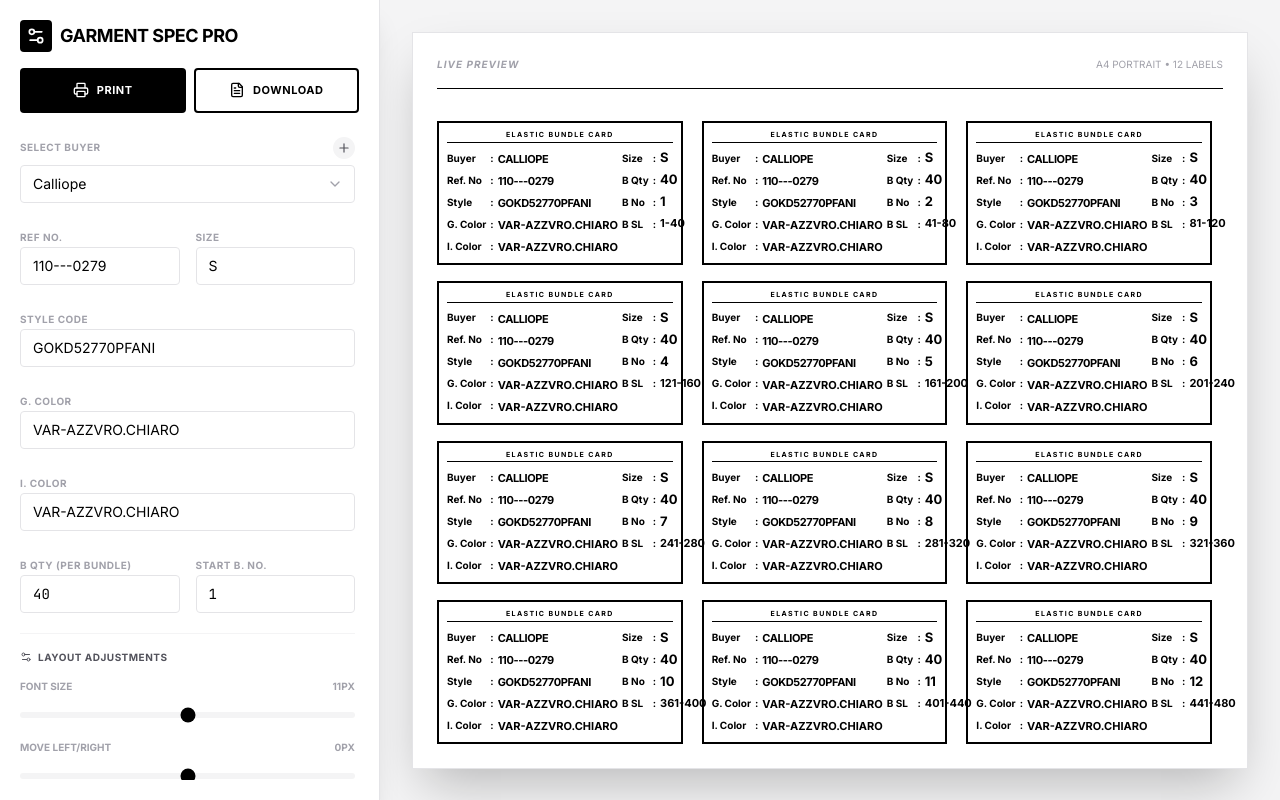
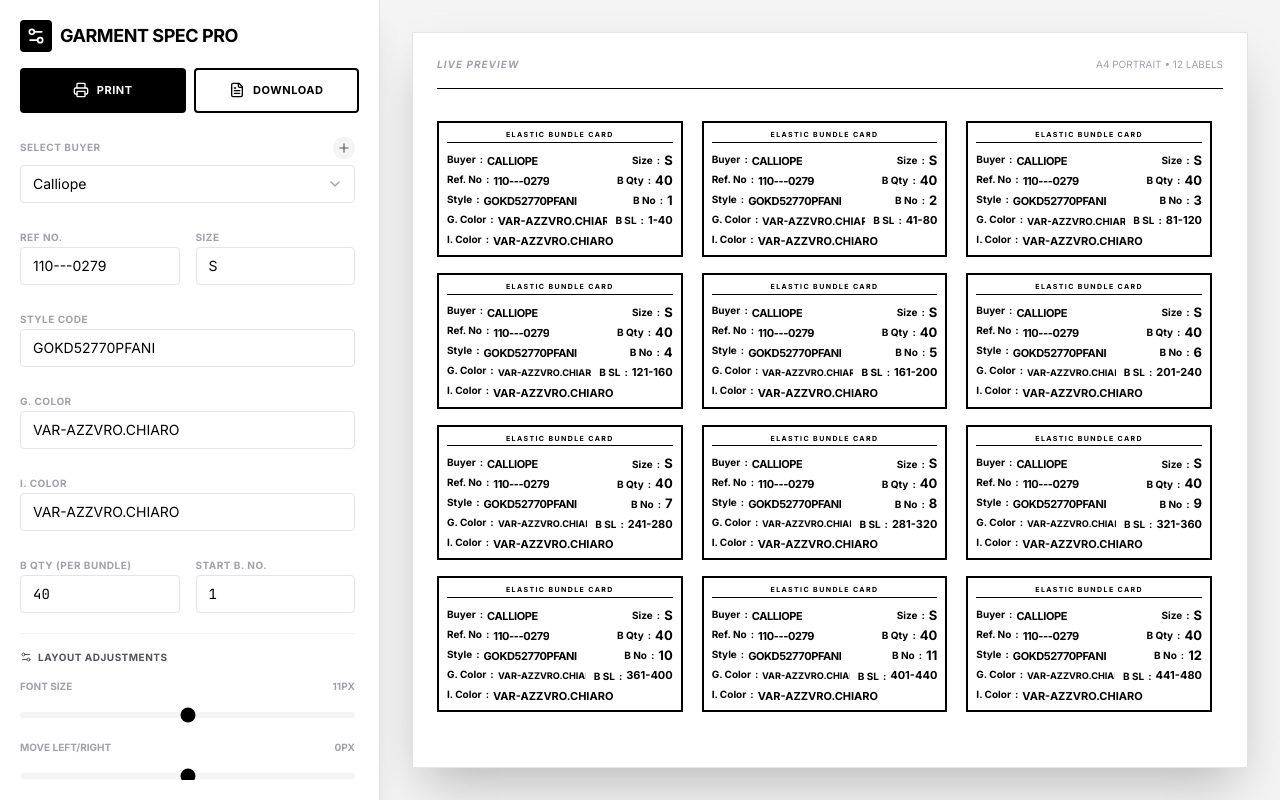
Before and after one commit to mdsumonalicse/WS, a React (Vite) app: page / in a window 1280 px wide. Built offline with nearby package versions, Linux system fonts and the light colour scheme.

Commit message:
fix: Refine card styling and layout
Adjust padding, line-height, and borders for better visual presentation and to prevent text clipping. Introduce flexbox and overflow properties to better manage content within the card. Update header styles for improved contrast and spacing.

```diff
--- a/src/App.tsx
+++ b/src/App.tsx
@@ -201,16 +201,19 @@ export default function App() {
                 background: #ffffff !important;
                 font-family: ui-sans-serif, system-ui, -apple-system, sans-serif !important;
                 page-break-inside: avoid !important;
-                line-height: 1.2 !important;
-                padding-top: 2mm !important; /* Increased to prevent top text cutting */
+                line-height: 1.1 !important;
+                padding: 3mm 2mm 2mm 2mm !important; /* Top padding to prevent cutting */
+                display: flex !important;
+                flex-direction: column !important;
+                overflow: hidden !important; /* Prevent content from leaking out of the card border */
               }
 
               .card-header {
-                border-bottom: 1px solid rgba(0,0,0,0.06) !important; /* Lighter "zapca" underline */
-                margin-bottom: 2mm !important;
-                padding-bottom: 0.5mm !important;
+                border-bottom: 1px solid #e5e7eb !important; /* Fixed "zapca" (faded) color */
+                margin-bottom: 1.5mm !important;
+                padding-bottom: 1mm !important;
                 display: block !important;
-                color: rgba(0,0,0,0.8) !important; /* Slightly faded text for the secondary title */
+                color: #4b5563 !important; /* Slightly faded text */
               }
 
               .font-bold { font-weight: 700 !important; }
--- a/src/components/ProductionCard.tsx
+++ b/src/components/ProductionCard.tsx
@@ -56,58 +56,84 @@ export const ProductionCard: React.FC<ProductionCardProps> = ({ data, styleConfi
         width: '65mm'
       }}
     >
-      <div className="card-header text-center w-full font-bold uppercase tracking-[0.2em] mb-1.5 border-b border-[rgba(0,0,0,0.1)] pb-0.5" style={{ fontSize: `${Math.max(6, (styleConfig?.fontSize ?? 10) - 4)}px` }}>
+      <div className="card-header text-center w-full font-bold uppercase tracking-[0.2em] mb-2 border-b border-black/10 pb-0.5" style={{ fontSize: `${Math.max(6, (styleConfig?.fontSize ?? 10) - 4)}px` }}>
         Elastic Bundle Card
       </div>
       <div
-        className="grid grid-cols-[max-content_min-content_1fr_max-content_min-content_auto] gap-x-1 gap-y-1 items-center"
+        className="space-y-1"
         style={{ transform: `translateX(${xOffset}px)` }}
       >
-        {/* Row 1 */}
-        <div className="font-bold whitespace-nowrap" style={{ fontSize: `${labelSize}px` }}>Buyer</div>
-        <div className="font-bold" style={{ fontSize: `${labelSize}px` }}>:</div>
-        <div className="uppercase tracking-tight font-bold self-end pb-0.5">
-          <AutoShrink text={data.buyer} fontSize={valueSize} />
+        {/* Row 1: Buyer & Size */}
+        <div className="flex items-end gap-1 overflow-hidden">
+          <div className="flex items-center gap-1 min-w-0 flex-1">
+            <span className="font-bold whitespace-nowrap shrink-0" style={{ fontSize: `${labelSize}px` }}>Buyer</span>
+            <span className="font-bold shrink-0" style={{ fontSize: `${labelSize}px` }}>:</span>
+            <div className="uppercase tracking-tight font-bold overflow-hidden">
+              <AutoShrink text={data.buyer} fontSize={valueSize} />
+            </div>
+          </div>
+          <div className="flex items-center gap-1 shrink-0 ml-1">
+            <span className="font-bold whitespace-nowrap" style={{ fontSize: `${labelSize}px` }}>Size</span>
+            <span className="font-bold" style={{ fontSize: `${labelSize}px` }}>:</span>
+            <span className="font-bold leading-none" style={{ fontSize: `${bigValueSize}px` }}>{data.size}</span>
+          </div>
         </div>
-        <div className="font-bold whitespace-nowrap" style={{ fontSize: `${labelSize}px` }}>Size</div>
-        <div className="font-bold" style={{ fontSize: `${labelSize}px` }}>:</div>
-        <div className="font-bold leading-none" style={{ fontSize: `${bigValueSize}px` }}>{data.size}</div>
 
-        {/* Row 2 */}
-        <div className="font-bold whitespace-nowrap" style={{ fontSize: `${labelSize}px` }}>Ref. No</div>
-        <div className="font-bold" style={{ fontSize: `${labelSize}px` }}>:</div>
-        <div className="uppercase tracking-tight font-bold self-end pb-0.5">
-          <AutoShrink text={data.refNo} fontSize={valueSize} />
+        {/* Row 2: Ref No & B Qty */}
+        <div className="flex items-end gap-1 overflow-hidden">
+          <div className="flex items-center gap-1 min-w-0 flex-1">
+            <span className="font-bold whitespace-nowrap shrink-0" style={{ fontSize: `${labelSize}px` }}>Ref. No</span>
+            <span className="font-bold shrink-0" style={{ fontSize: `${labelSize}px` }}>:</span>
+            <div className="uppercase tracking-tight font-bold overflow-hidden">
+              <AutoShrink text={data.refNo} fontSize={valueSize} />
+            </div>
+          </div>
+          <div className="flex items-center gap-1 shrink-0 ml-1">
+            <span className="font-bold whitespace-nowrap" style={{ fontSize: `${labelSize}px` }}>B Qty</span>
+            <span className="font-bold" style={{ fontSize: `${labelSize}px` }}>:</span>
+            <span className="font-bold leading-none" style={{ fontSize: `${bigValueSize}px` }}>{data.bQty}</span>
+          </div>
         </div>
-        <div className="font-bold whitespace-nowrap" style={{ fontSize: `${labelSize}px` }}>B Qty</div>
-        <div className="font-bold" style={{ fontSize: `${labelSize}px` }}>:</div>
-        <div className="font-bold leading-none" style={{ fontSize: `${bigValueSize}px` }}>{data.bQty}</div>
 
-        {/* Row 3 */}
-        <div className="font-bold whitespace-nowrap" style={{ fontSize: `${labelSize}px` }}>Style</div>
-        <div className="font-bold" style={{ fontSize: `${labelSize}px` }}>:</div>
-        <div className="uppercase tracking-tight font-bold self-end pb-0.5">
-          <AutoShrink text={data.style} fontSize={valueSize} />
+        {/* Row 3: Style & B No */}
+        <div className="flex items-end gap-1 overflow-hidden">
+          <div className="flex items-center gap-1 min-w-0 flex-1">
+            <span className="font-bold whitespace-nowrap shrink-0" style={{ fontSize: `${labelSize}px` }}>Style</span>
+            <span className="font-bold shrink-0" style={{ fontSize: `${labelSize}px` }}>:</span>
+            <div className="uppercase tracking-tight font-bold overflow-hidden">
+              <AutoShrink text={data.style} fontSize={valueSize} />
+            </div>
+          </div>
+          <div className="flex items-center gap-1 shrink-0 ml-1">
+            <span className="font-bold whitespace-nowrap" style={{ fontSize: `${labelSize}px` }}>B No</span>
+            <span className="font-bold" style={{ fontSize: `${labelSize}px` }}>:</span>
+            <span className="font-bold leading-none" style={{ fontSize: `${bigValueSize}px` }}>{data.bNo}</span>
+          </div>
         </div>
-        <div className="font-bold whitespace-nowrap" style={{ fontSize: `${labelSize}px` }}>B No</div>
-        <div className="font-bold" style={{ fontSize: `${labelSize}px` }}>:</div>
-        <div className="font-bold leading-none" style={{ fontSize: `${bigValueSize}px` }}>{data.bNo}</div>
 
-        {/* Row 4 */}
-        <div className="font-bold whitespace-nowrap" style={{ fontSize: `${labelSize}px` }}>G. Color</div>
-        <div className="font-bold" style={{ fontSize: `${labelSize}px` }}>:</div>
-        <div className="uppercase font-bold self-end pb-0.5">
-          <AutoShrink text={data.gColour} fontSize={valueSize} />
+        {/* Row 4: G. Color & B SL */}
+        <div className="flex items-end gap-1 overflow-hidden">
+          <div className="flex items-center gap-1 min-w-0 flex-1">
+            <span className="font-bold whitespace-nowrap shrink-0" style={{ fontSize: `${labelSize}px` }}>G. Color</span>
+            <span className="font-bold shrink-0" style={{ fontSize: `${labelSize}px` }}>:</span>
+            <div className="uppercase font-bold overflow-hidden">
+              <AutoShrink text={data.gColour} fontSize={valueSize} />
+            </div>
+          </div>
+          <div className="flex items-center gap-1 shrink-0 ml-1">
+            <span className="font-bold whitespace-nowrap" style={{ fontSize: `${labelSize}px` }}>B SL</span>
+            <span className="font-bold" style={{ fontSize: `${labelSize}px` }}>:</span>
+            <span className="font-bold whitespace-nowrap leading-none" style={{ fontSize: `${valueSize}px` }}>{data.bSl}</span>
+          </div>
         </div>
-        <div className="font-bold whitespace-nowrap" style={{ fontSize: `${labelSize}px` }}>B SL</div>
-        <div className="font-bold" style={{ fontSize: `${labelSize}px` }}>:</div>
-        <div className="font-bold whitespace-nowrap leading-none" style={{ fontSize: `${valueSize}px` }}>{data.bSl}</div>
 
-        {/* Row 5 */}
-        <div className="font-bold whitespace-nowrap" style={{ fontSize: `${labelSize}px` }}>I. Color</div>
-        <div className="font-bold" style={{ fontSize: `${labelSize}px` }}>:</div>
-        <div className="uppercase font-bold col-span-4 self-end pb-0.5">
-          <AutoShrink text={data.iColour} fontSize={valueSize} />
+        {/* Row 5: I. Color */}
+        <div className="flex items-center gap-1 overflow-hidden">
+          <span className="font-bold whitespace-nowrap shrink-0" style={{ fontSize: `${labelSize}px` }}>I. Color</span>
+          <span className="font-bold shrink-0" style={{ fontSize: `${labelSize}px` }}>:</span>
+          <div className="uppercase font-bold overflow-hidden flex-1">
+            <AutoShrink text={data.iColour} fontSize={valueSize} />
+          </div>
         </div>
       </div>
     </div>
--- a/src/index.css
+++ b/src/index.css
@@ -105,8 +105,8 @@
   }
 
   .card-header {
-    border-bottom: 1px solid rgba(0,0,0,0.06) !important;
-    color: rgba(0,0,0,0.8) !important;
+    border-bottom: 1px solid #e5e7eb !important;
+    color: #4b5563 !important;
   }
 
   .grid-container {
```
